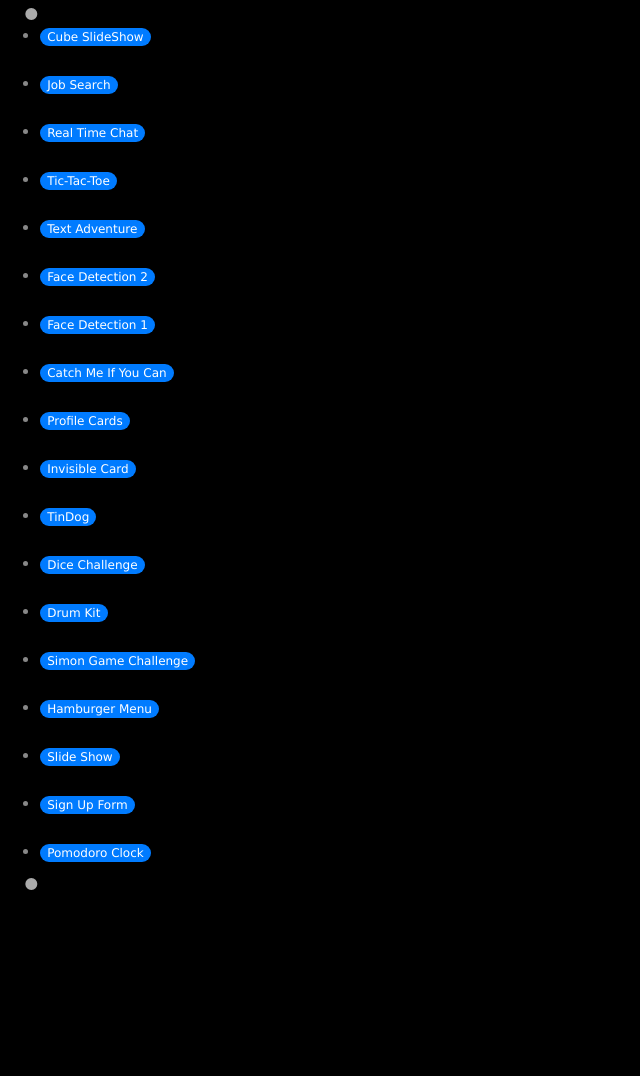
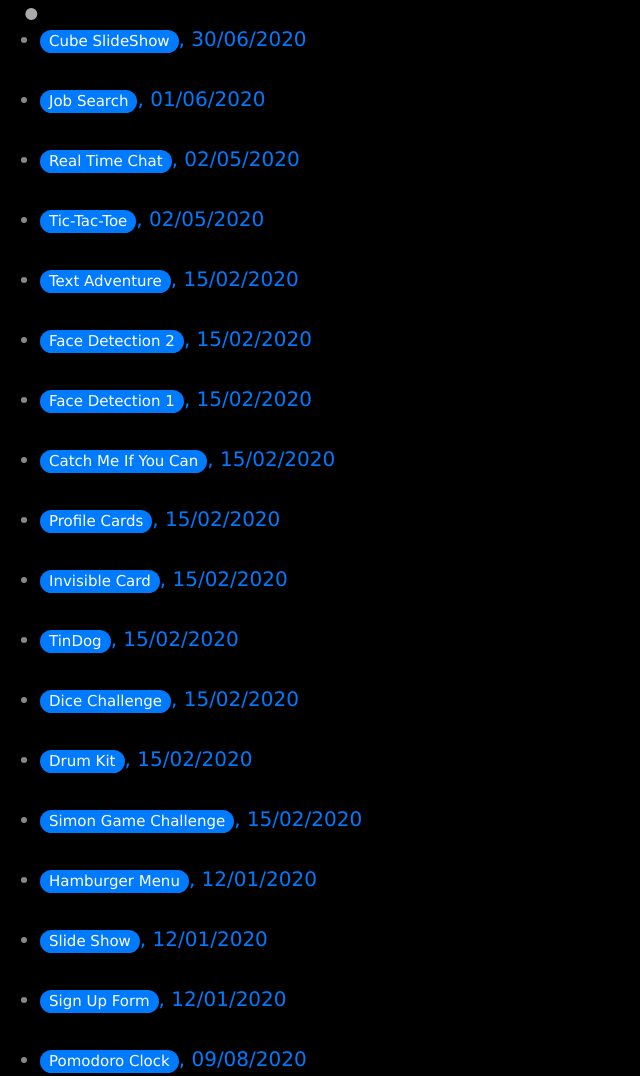
Before and after one commit to K-G-PRAJWAL/HTML-CSS-Projects, a plain HTML site: page index.html in a window 1280 px wide. Shown: the top 1076 px of the page, without its empty margins (0-640 px from the left). Before the commit the page ends 928 px from the top, so only its background shows below. Drawn offline with nearby package versions, Linux system fonts and the light colour scheme.

Commit message:
Minor Changes

```diff
--- a/index.html
+++ b/index.html
@@ -9,24 +9,24 @@
 </head>
 <body>
     <ul class="timeline">
-    <li><a href="https://github.com/K-G-PRAJWAL/HTML-CSS-Projects/tree/master/Cube%20SlideShow"><span class="badge badge-primary badge-pill font-weight-normal">Cube SlideShow</span></a></li>
-    <li><a href="https://github.com/K-G-PRAJWAL/HTML-CSS-Projects/tree/master/Job%20Search"><span class="badge badge-primary badge-pill font-weight-normal">Job Search</span></a></li>
-    <li><a href="https://github.com/K-G-PRAJWAL/HTML-CSS-Projects/tree/master/Real-Time-Chat"><span class="badge badge-primary badge-pill font-weight-normal">Real Time Chat</span></a></li>
-    <li><a href="https://github.com/K-G-PRAJWAL/HTML-CSS-Projects/tree/master/Tic-Tac-Toe"><span class="badge badge-primary badge-pill font-weight-normal">Tic-Tac-Toe</span></a></li>
-    <li><a href="https://github.com/K-G-PRAJWAL/HTML-CSS-Projects/tree/master/Text-Adventure"><span class="badge badge-primary badge-pill font-weight-normal">Text Adventure</span></a></li>
-    <li><a href="https://github.com/K-G-PRAJWAL/HTML-CSS-Projects/tree/master/Face-Detection-2"><span class="badge badge-primary badge-pill font-weight-normal">Face Detection 2</span></a></li>
-    <li><a href="https://github.com/K-G-PRAJWAL/HTML-CSS-Projects/tree/master/Face-Detection-1"><span class="badge badge-primary badge-pill font-weight-normal">Face Detection 1</span></a></li>
-    <li><a href="https://github.com/K-G-PRAJWAL/HTML-CSS-Projects/tree/master/Catch%20Me%20If%20You%20Can"><span class="badge badge-primary badge-pill font-weight-normal">Catch Me If You Can</span></a></li>
-    <li><a href="https://github.com/K-G-PRAJWAL/HTML-CSS-Projects/tree/master/Profile%20Cards"><span class="badge badge-primary badge-pill font-weight-normal">Profile Cards</span></a></li>
-    <li><a href="https://github.com/K-G-PRAJWAL/HTML-CSS-Projects/tree/master/Invisible%20Card"><span class="badge badge-primary badge-pill font-weight-normal">Invisible Card</span></a></li>
-    <li><a href="https://github.com/K-G-PRAJWAL/HTML-CSS-Projects/tree/master/TinDog"><span class="badge badge-primary badge-pill font-weight-normal">TinDog</span></a></li>
-    <li><a href="https://github.com/K-G-PRAJWAL/HTML-CSS-Projects/tree/master/Dicee%20Challenge"><span class="badge badge-primary badge-pill font-weight-normal">Dice Challenge</span></a></li>
-    <li><a href="https://github.com/K-G-PRAJWAL/HTML-CSS-Projects/tree/master/Drum%20Kit"><span class="badge badge-primary badge-pill font-weight-normal">Drum Kit</span></a></li>
-    <li><a href="https://github.com/K-G-PRAJWAL/HTML-CSS-Projects/tree/master/Simon%20Game%20Challenge"><span class="badge badge-primary badge-pill font-weight-normal">Simon Game Challenge</span></a></li>
-    <li><a href="https://github.com/K-G-PRAJWAL/HTML-CSS-Projects/tree/master/Hamburger%20Menu"><span class="badge badge-primary badge-pill font-weight-normal">Hamburger Menu</span></a></li>
-    <li><a href="https://github.com/K-G-PRAJWAL/HTML-CSS-Projects/tree/master/Slide%20Show"><span class="badge badge-primary badge-pill font-weight-normal">Slide Show</span></a></li>
-    <li><a href="https://github.com/K-G-PRAJWAL/HTML-CSS-Projects/tree/master/Sign%20Up%20Form"><span class="badge badge-primary badge-pill font-weight-normal">Sign Up Form</span></a></li>
-    <li><a href="https://github.com/K-G-PRAJWAL/HTML-CSS-Projects/tree/master/Pomodoro%20Clock"><span class="badge badge-primary badge-pill font-weight-normal">Pomodoro Clock</span></a></li>
+    <li><a href="https://github.com/K-G-PRAJWAL/HTML-CSS-Projects/tree/master/Cube%20SlideShow"><span class="badge badge-primary badge-pill font-weight-normal">Cube SlideShow</span>, 30/06/2020</a></li>
+    <li><a href="https://github.com/K-G-PRAJWAL/HTML-CSS-Projects/tree/master/Job%20Search"><span class="badge badge-primary badge-pill font-weight-normal">Job Search</span>, 01/06/2020</a></li>
+    <li><a href="https://github.com/K-G-PRAJWAL/HTML-CSS-Projects/tree/master/Real-Time-Chat"><span class="badge badge-primary badge-pill font-weight-normal">Real Time Chat</span>, 02/05/2020</a></li>
+    <li><a href="https://github.com/K-G-PRAJWAL/HTML-CSS-Projects/tree/master/Tic-Tac-Toe"><span class="badge badge-primary badge-pill font-weight-normal">Tic-Tac-Toe</span>, 02/05/2020</a></li>
+    <li><a href="https://github.com/K-G-PRAJWAL/HTML-CSS-Projects/tree/master/Text-Adventure"><span class="badge badge-primary badge-pill font-weight-normal">Text Adventure</span>, 15/02/2020</a></li>
+    <li><a href="https://github.com/K-G-PRAJWAL/HTML-CSS-Projects/tree/master/Face-Detection-2"><span class="badge badge-primary badge-pill font-weight-normal">Face Detection 2</span>, 15/02/2020</a></li>
+    <li><a href="https://github.com/K-G-PRAJWAL/HTML-CSS-Projects/tree/master/Face-Detection-1"><span class="badge badge-primary badge-pill font-weight-normal">Face Detection 1</span>, 15/02/2020</a></li>
+    <li><a href="https://github.com/K-G-PRAJWAL/HTML-CSS-Projects/tree/master/Catch%20Me%20If%20You%20Can"><span class="badge badge-primary badge-pill font-weight-normal">Catch Me If You Can</span>, 15/02/2020</a></li>
+    <li><a href="https://github.com/K-G-PRAJWAL/HTML-CSS-Projects/tree/master/Profile%20Cards"><span class="badge badge-primary badge-pill font-weight-normal">Profile Cards</span>, 15/02/2020</a></li>
+    <li><a href="https://github.com/K-G-PRAJWAL/HTML-CSS-Projects/tree/master/Invisible%20Card"><span class="badge badge-primary badge-pill font-weight-normal">Invisible Card</span>, 15/02/2020</a></li>
+    <li><a href="https://github.com/K-G-PRAJWAL/HTML-CSS-Projects/tree/master/TinDog"><span class="badge badge-primary badge-pill font-weight-normal">TinDog</span>, 15/02/2020</a></li>
+    <li><a href="https://github.com/K-G-PRAJWAL/HTML-CSS-Projects/tree/master/Dicee%20Challenge"><span class="badge badge-primary badge-pill font-weight-normal">Dice Challenge</span>, 15/02/2020</a></li>
+    <li><a href="https://github.com/K-G-PRAJWAL/HTML-CSS-Projects/tree/master/Drum%20Kit"><span class="badge badge-primary badge-pill font-weight-normal">Drum Kit</span>, 15/02/2020</a></li>
+    <li><a href="https://github.com/K-G-PRAJWAL/HTML-CSS-Projects/tree/master/Simon%20Game%20Challenge"><span class="badge badge-primary badge-pill font-weight-normal">Simon Game Challenge</span>, 15/02/2020</a></li>
+    <li><a href="https://github.com/K-G-PRAJWAL/HTML-CSS-Projects/tree/master/Hamburger%20Menu"><span class="badge badge-primary badge-pill font-weight-normal">Hamburger Menu</span>, 12/01/2020</a></li>
+    <li><a href="https://github.com/K-G-PRAJWAL/HTML-CSS-Projects/tree/master/Slide%20Show"><span class="badge badge-primary badge-pill font-weight-normal">Slide Show</span>, 12/01/2020</a></li>
+    <li><a href="https://github.com/K-G-PRAJWAL/HTML-CSS-Projects/tree/master/Sign%20Up%20Form"><span class="badge badge-primary badge-pill font-weight-normal">Sign Up Form</span>, 12/01/2020</a></li>
+    <li><a href="https://github.com/K-G-PRAJWAL/HTML-CSS-Projects/tree/master/Pomodoro%20Clock"><span class="badge badge-primary badge-pill font-weight-normal">Pomodoro Clock</span>, 09/08/2020</a></li>
     </ul>
 </body>
 </html>
--- a/styles.css
+++ b/styles.css
@@ -6,6 +6,7 @@ ul.timeline li {
     position: relative;
     height: 3em;
     color: #888;
+    font-size: 20px;
     font-family: Verdana, Geneva, Tahoma, sans-serif;
 }
 
```
Also changed, not shown: README.md (added).
